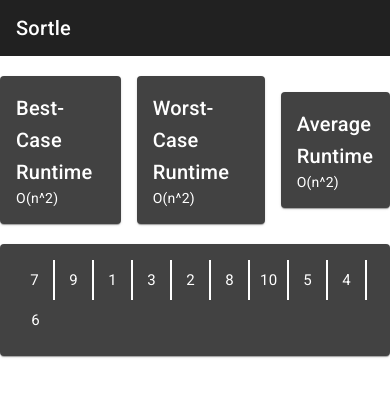
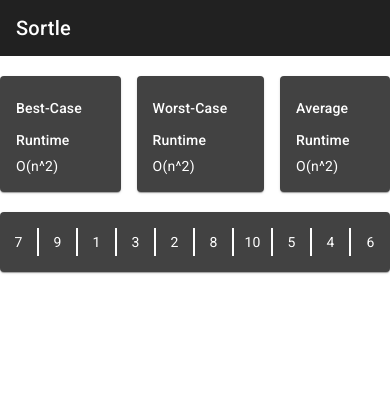
Before and after one commit to AnmolS1/Sortle, an Angular app: page / in a window 390 px wide. Shown: the top 396 px of the page. Built offline with nearby package versions, Linux system fonts and the light colour scheme.

Commit message:
responsiveness YEET
added responsiveness to the start component, essentially completed the start component, next step is creating the player entry portion

```diff
--- a/src/app/start/start.component.html
+++ b/src/app/start/start.component.html
@@ -27,8 +27,6 @@
 	</mat-card>
 </div>
 
-
-
 <div class="array-container">
 	<mat-card>
 		<mat-card-content>
--- a/src/app/start/start.component.less
+++ b/src/app/start/start.component.less
@@ -15,15 +15,21 @@ div {
 	justify-content: center;
 	align-items: center;
 	margin-top: 20px;
+	width: 100%;
+
+	mat-card {
+		width: 640px;
+	}
 }
 
 .array-item {
 	color: white;
-	font-size: 24px;
-	padding: 15px;
+	font-size: 14px;
+	font-size: clamp(14px, 2vw, 20px);
+	padding: 1vw;
 	display: inline-block;
 	border-right: 2px solid white;
-	width: 60px;
+	width: calc(100%/10);
 	text-align: center;
 	box-sizing: border-box;
 }
@@ -33,9 +39,16 @@ div {
 }
 
 @media screen and (max-width: 640px) {
-	.array-item {
-		font-size: 15px;
-		width: 39px;
-		padding: 10px;
+	.array-container mat-card {
+		width: 100%;
+
+		mat-card-content {
+			padding-left: 0;
+			padding-right: 0;
+		}
+	}
+
+	mat-card-title {
+		font-size: 14px;
 	}
 }
```
